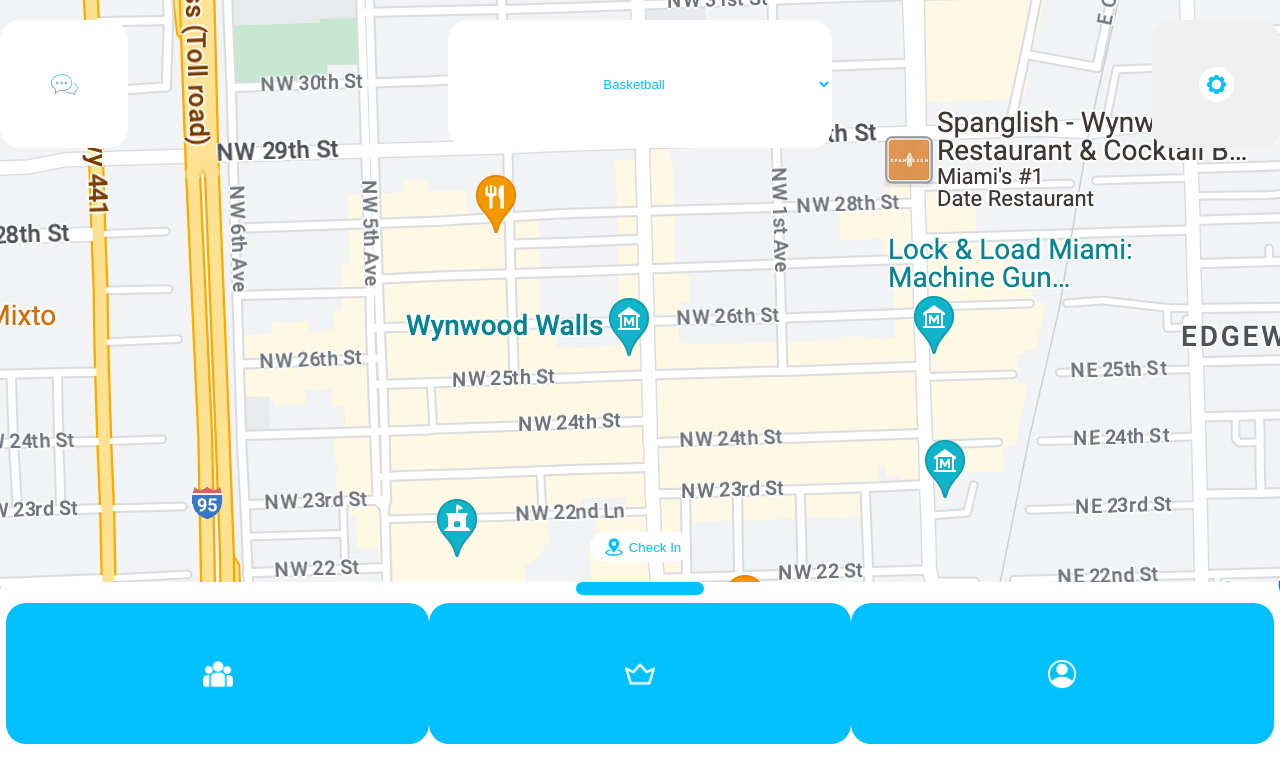
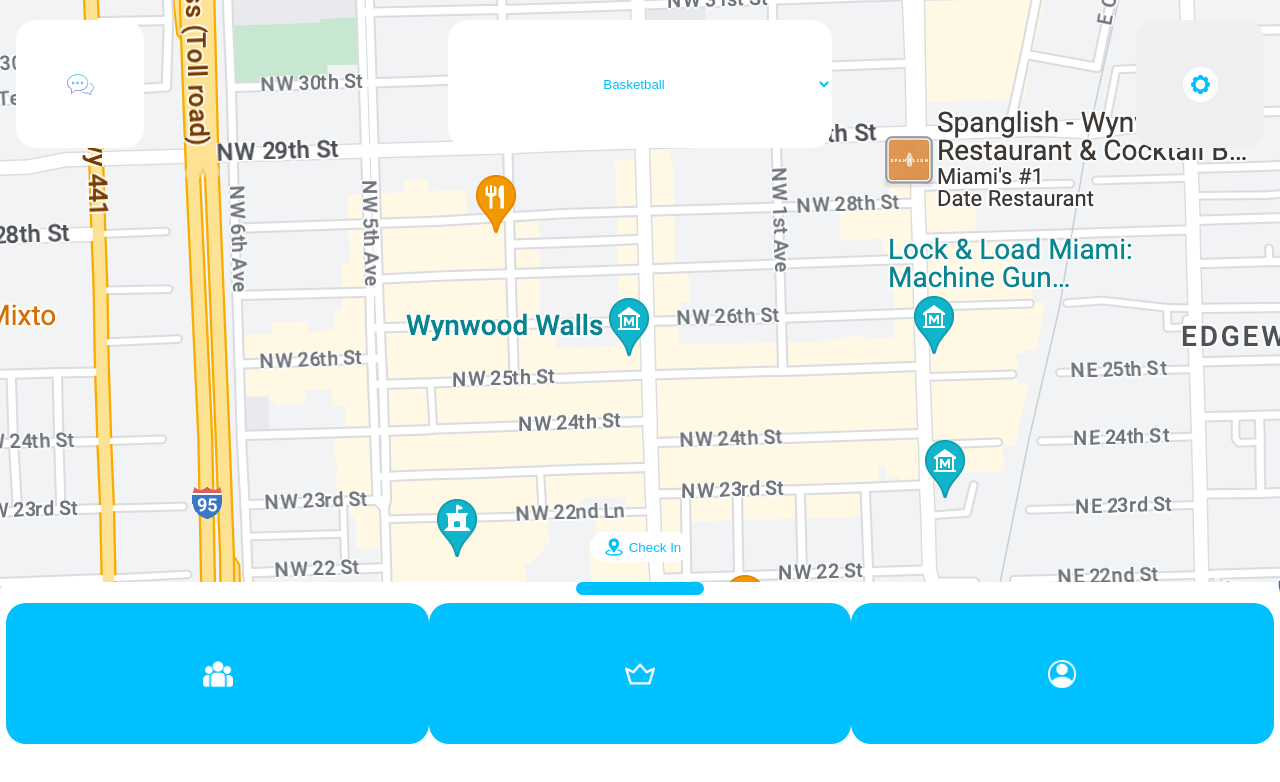
Before and after one commit to AnthonyQuispe/Swoosh-old, a React (Create React App) app in the folder Client/: page / in a window 1280 px wide. Shown: the top 782 px of the page. Built offline with nearby package versions, Linux system fonts and the light colour scheme.

Commit message:
Finish setting up the settings styling and button

```diff
--- a/Client/src/App.js
+++ b/Client/src/App.js
@@ -1,6 +1,5 @@
 import { Routes, Route } from "react-router-dom";
 import Dashboard from "./Components/Dashboard/Dashboard";
-import Settings from "./Pages/Settings/Settings";
 
 function App() {
   return (
@@ -9,7 +8,6 @@
       <Route path="/basketball" element={<Dashboard />} />
       <Route path="/football" element={<Dashboard />} />
       <Route path="/futbol" element={<Dashboard />} />
-      <Route path="/settings" element={<Settings />} />
     </Routes>
   );
 }
--- a/Client/src/Components/Dashboard/Dashboard.js
+++ b/Client/src/Components/Dashboard/Dashboard.js
@@ -1,11 +1,16 @@
 import "./Dashboard.scss";
 import Nav from "../Nav/Nav";
 import BottomNav from "../BottomNavBar/BottomNavBar";
+import Settings from "../Settings/Settings";
+import { useState } from "react";
 
 function Dashboard() {
+  const [showSettings, setShowSettings] = useState(false);
+
   return (
     <div className="dashboard__container">
-      <Nav />
+      {showSettings && <Settings setShowSettings={setShowSettings} />}
+      <Nav setShowSettings={setShowSettings} />
       <BottomNav />
     </div>
   );
--- a/Client/src/Components/Nav/Nav.js
+++ b/Client/src/Components/Nav/Nav.js
@@ -1,15 +1,17 @@
 import Gear from "../../assets/Icons/gear-icon.svg";
 import Chat from "../../assets/Icons/chatbubble-icon.svg";
 import "./Nav.scss";
-import { Link } from "react-router-dom";
 
-const Nav = () => {
+const Nav = ({ setShowSettings }) => {
+  const handleSettingClick = () => {
+    setShowSettings(true);
+  };
+
   return (
     <nav className="nav-container">
       <button className="nav-container__chat-button">
         <img className="nav-button__icon" src={Chat} alt="chat" />
       </button>
-
       <div className="nav-container__filter-dropdown">
         <select className="nav-dropdown__select">
           <option value="basketball">Basketball</option>
@@ -17,11 +19,12 @@
           <option value="football">Football</option>
         </select>
       </div>
-      <Link to={`/settings`}>
-        <button className="nav-container__settings-button">
-          <img className="nav-button__icon" src={Gear} alt="settings" />
-        </button>
-      </Link>
+      <button
+        className="nav-container__settings-button"
+        onClick={handleSettingClick}
+      >
+        <img className="nav-button__icon" src={Gear} alt="settings" />
+      </button>
     </nav>
   );
 };
--- a/Client/src/Components/Nav/Nav.scss
+++ b/Client/src/Components/Nav/Nav.scss
@@ -2,6 +2,7 @@
   display: flex;
   align-items: center;
   justify-content: space-between;
+  margin: 0 1rem;
 }
 .nav-container__chat-button {
   border-radius: 20px;
--- a/Client/src/Pages/Settings/Settings.js
+++ b/Client/src/Components/Settings/Settings.js
@@ -8,11 +8,14 @@
 import Notification from "../../assets/Icons/notification.png";
 import Account from "../../assets/Icons/user.png";
 
-const Settings = () => {
+const Settings = ({ setShowSettings }) => {
+  const handleSettingClick = () => {
+    setShowSettings(false);
+  };
   return (
     <div className="settings">
       <div className="settings__top">
-        <button className="settings__close-button">
+        <button className="settings__close-button" onClick={handleSettingClick}>
           <img className="settings__close-button-icon" src={Close} alt="chat" />
         </button>
         <p className="settings__header">Settings</p>
--- a/Client/src/Pages/Settings/Settings.scss
+++ b/Client/src/Components/Settings/Settings.scss
@@ -2,6 +2,7 @@
   height: 2vh;
   width: 2vh;
   background: white;
+  margin: 0 1.5rem;
 }
 
 .settings__close-button {
@@ -14,7 +15,8 @@
 .settings__top {
   display: flex;
   align-items: center;
-  margin: 1rem;
+  background: white;
+  height: 5vh;
 }
 
 .settings__header {
@@ -27,6 +29,8 @@
   flex-direction: column;
   height: 100vh;
   justify-content: space-evenly;
+  position: relative;
+  z-index: 1;
 }
 
 .settings__item {
--- a/Client/src/styles/partials/_global.scss
+++ b/Client/src/styles/partials/_global.scss
@@ -1,4 +1,5 @@
 * {
   margin: 0;
   padding: 0;
+  font-family: Arial, Helvetica, sans-serif;
 }
```
